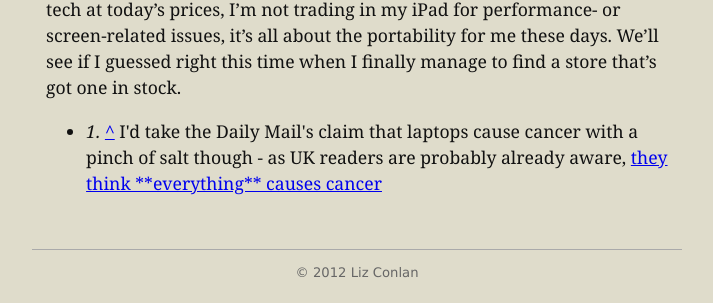
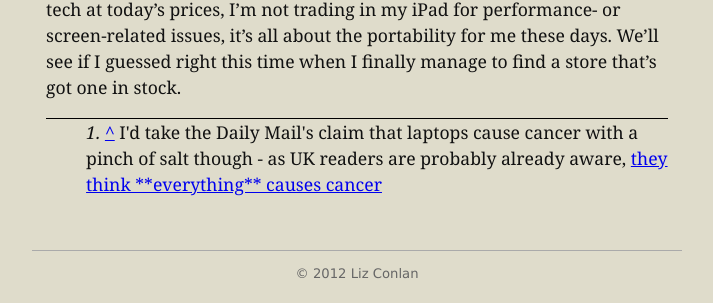
Before and after one commit to lizconlan/lizconlan.github.com, a Jekyll site: the page built from _posts/2012-11-03-a-few-thoughts-on-tablets.md, in a window 1280 px wide. Shown: the part 2178-2481 px from the top of the page, without its empty margins (283-996 px from the left). Built offline with Jekyll 4.4.1, drawn with Linux system fonts in a browser that asks for light colours.

Commit message:
tinkering with post css

```diff
--- a/_layouts/post.html
+++ b/_layouts/post.html
@@ -16,7 +16,7 @@
       div.intro>p:first-of-type:first-letter{font-size:270%;font-weight:bold;float:left;margin-top:0.26em;margin-right:0.1em;color:#666}
       article{display:block;position:relative;padding:0 0.8em}
       span.post_date{display:block;position:absolute;text-align:center;top:-3.4em;right:0.5em;font-size:0.85em;color:#666}
-      ul#footnote{margin-top: 1em; border-top: 1px solid black; list-style:none;}
+      ul#footnotes{margin-top: 1em; border-top: 1px solid black; list-style:none;}
     </style>
     <script type="text/javascript">
       var _gaq = _gaq || [];
```
